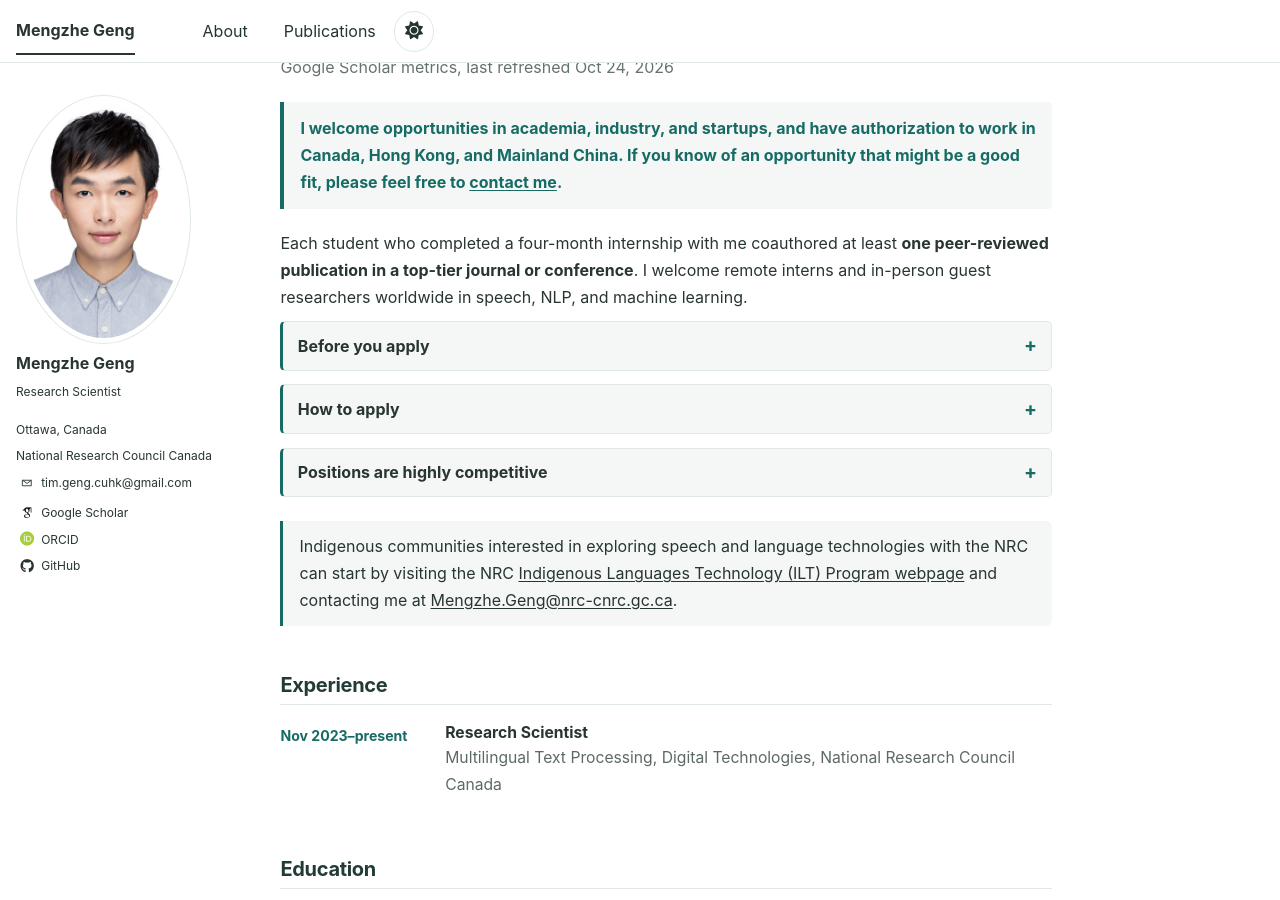
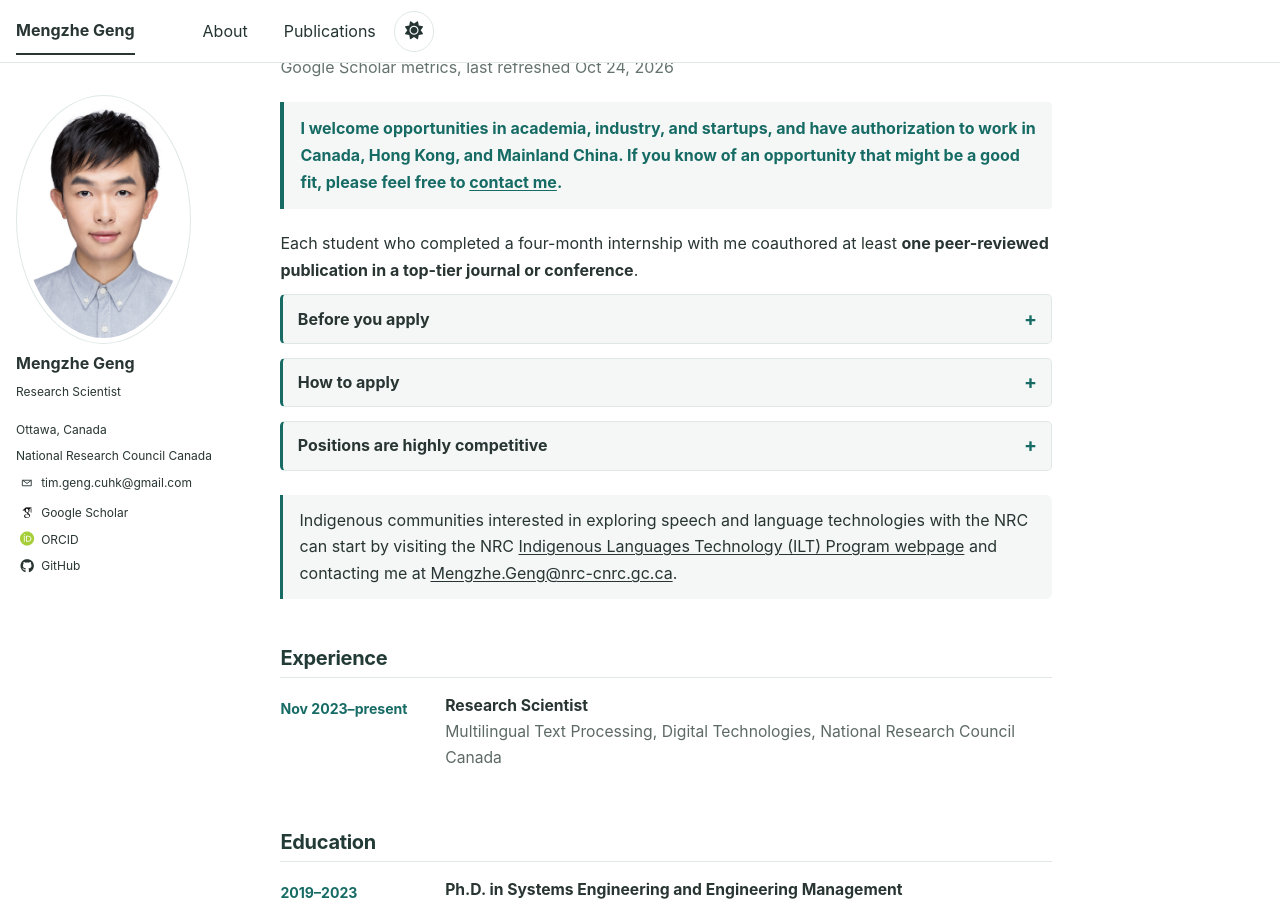
Before and after one commit to MENGZHEGENG/MENGZHEGENG.github.io, a Jekyll site: the page built from _pages/about.md, in a window 1280 px wide and 900 px high, scrolled down 406 px. Built offline with Jekyll 4.4.1, drawn with Linux system fonts in a browser that asks for light colours; some web fonts are replaced.

Commit message:
Move internship invitation to student application details

```diff
--- a/_pages/about.md
+++ b/_pages/about.md
@@ -34,7 +34,7 @@
 <p class="stats-note">Google Scholar metrics, last refreshed {{ site.data.scholar_metrics.updated_at | date: "%b %-d, %Y" }}</p>
 
 <p class="availability-notice"><strong>I welcome opportunities in academia, industry, and startups, and have authorization to work in Canada, Hong Kong, and Mainland China. If you know of an opportunity that might be a good fit, please feel free to <a href="mailto:tim.geng.cuhk@gmail.com">contact me</a>.</strong></p>
-<p class="collaboration-invitation">Each student who completed a four-month internship with me coauthored at least <strong>one peer-reviewed publication in a top-tier journal or conference</strong>. I welcome remote interns and in-person guest researchers worldwide in speech, NLP, and machine learning.</p>
+<p class="collaboration-invitation">Each student who completed a four-month internship with me coauthored at least <strong>one peer-reviewed publication in a top-tier journal or conference</strong>.</p>
 <details id="before-you-apply" class="internship-note">
   <summary>Before you apply</summary>
   <p><strong>Capacity, fit, and approval.</strong> Remote internships and in-person visits have very limited capacity. I spend substantial time with my students and research partners, so I consider only proposals with a strong research fit and clear mutual benefit. A remote internship is typically required before I consider an in-person visit. International and inter-institutional collaborations can involve additional risks; please consider carefully whether the proposed collaboration is necessary before applying. Research postgraduate students must notify their supervisor before contacting me and obtain the supervisor's written approval before I can commit to a position. Every position, including a remote internship, also requires written approval from my team leader and the Director of Research before I can commit.</p>
```
Also changed, not shown: other parts of _pages/about.md (+1 -1 lines).
